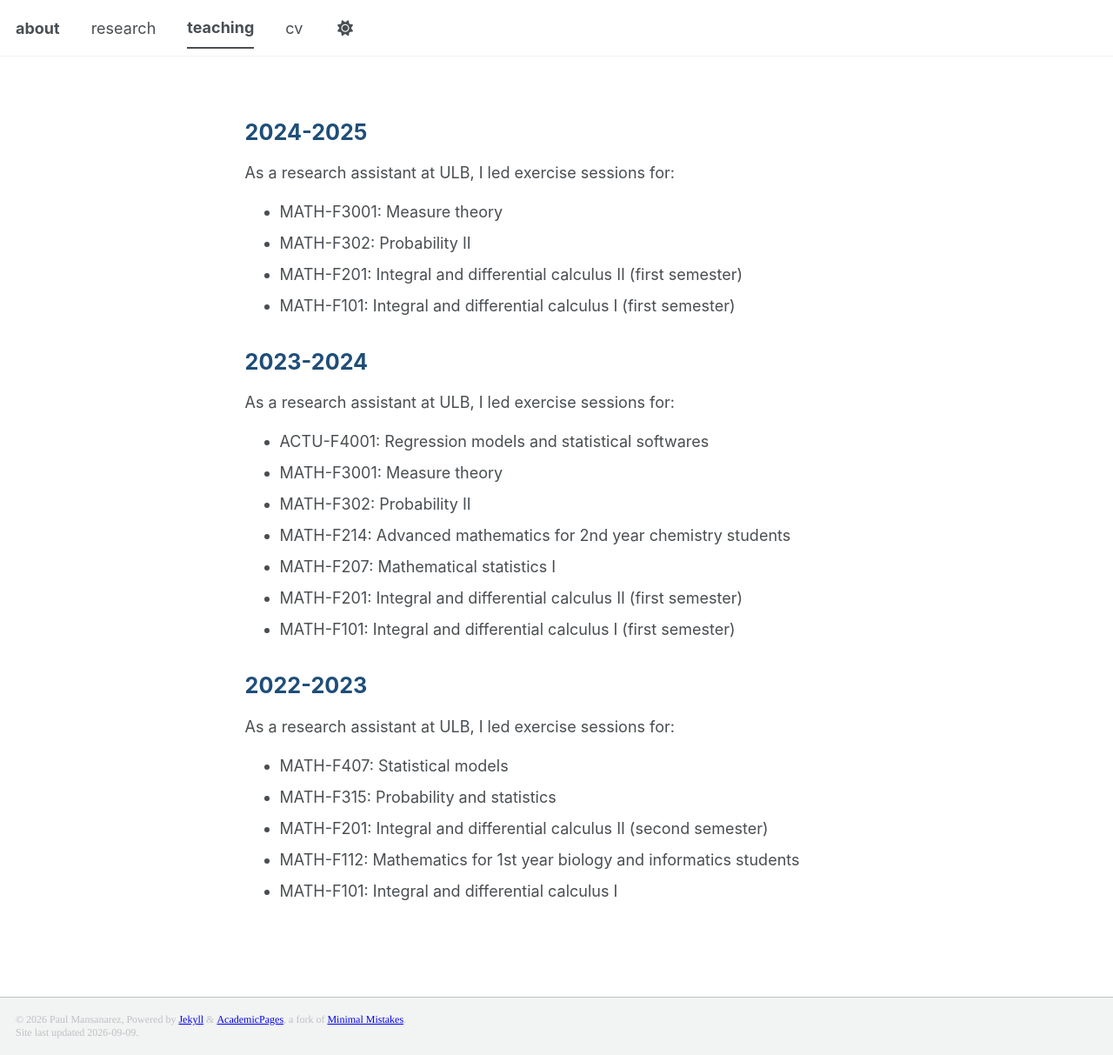
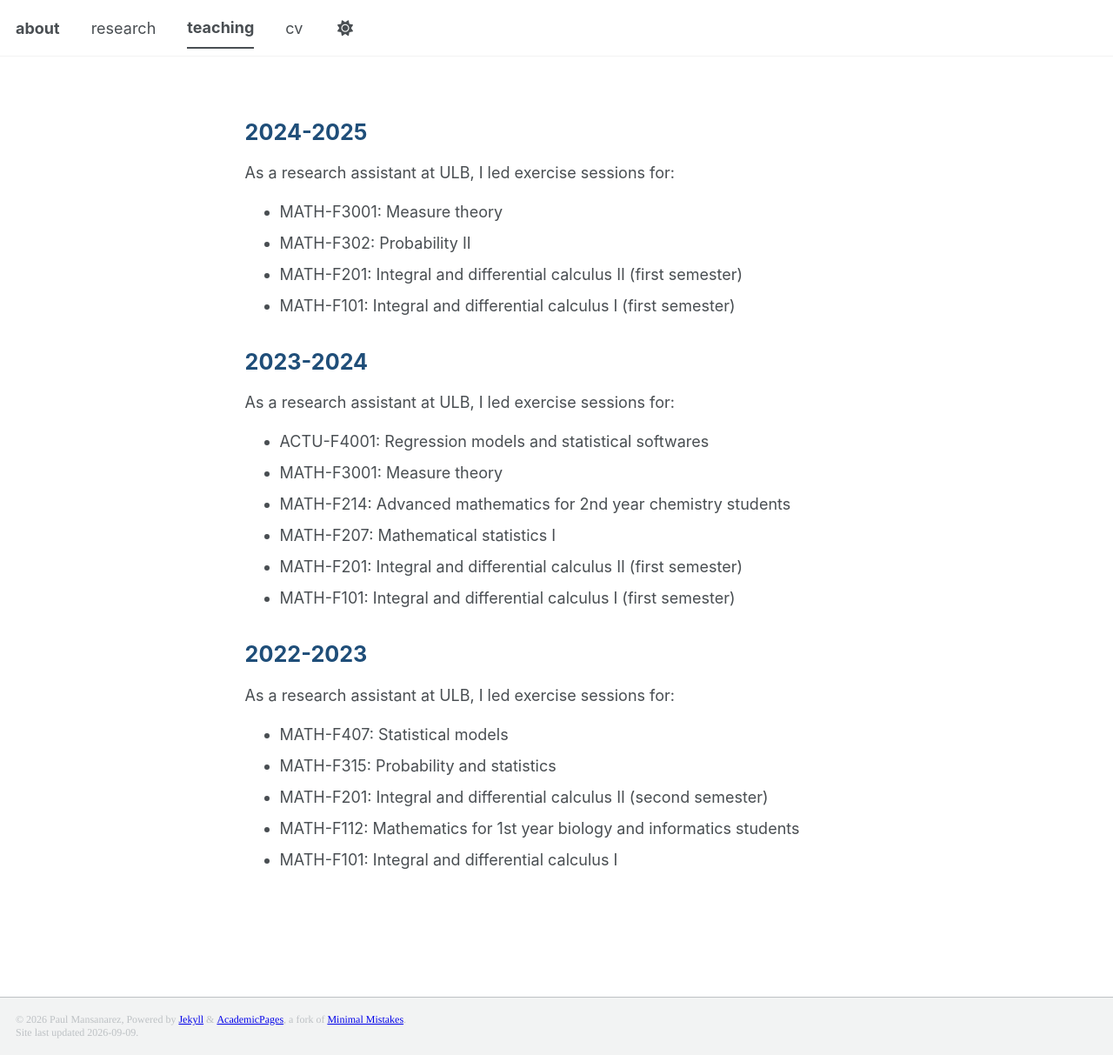
Before and after one commit to paulmansanarez/paulmansanarez.github.io, a Jekyll site: the page built from _pages/teaching.html, in a window 1280 px wide and 1213 px high. Shown: the whole window at 87% size. Built offline with Jekyll 4.4.1, drawn with Linux system fonts in a browser that asks for light colours; a style sheet for code colours, icons or effects is not loaded.

Commit message:
changed teaching page

```diff
--- a/_pages/teaching.html
+++ b/_pages/teaching.html
@@ -71,7 +71,6 @@ As a research assistant at ULB, I led exercise sessions for:
   <ul>
     <li> ACTU-F4001: Regression models and statistical softwares </li>
     <li> MATH-F3001: Measure theory </li>
-    <li> MATH-F302: Probability II </li>
     <li> MATH-F214: Advanced mathematics for 2nd year chemistry students </li>
     <li> MATH-F207: Mathematical statistics I </li>
     <li> MATH-F201: Integral and differential calculus II (first semester) </li>
```
